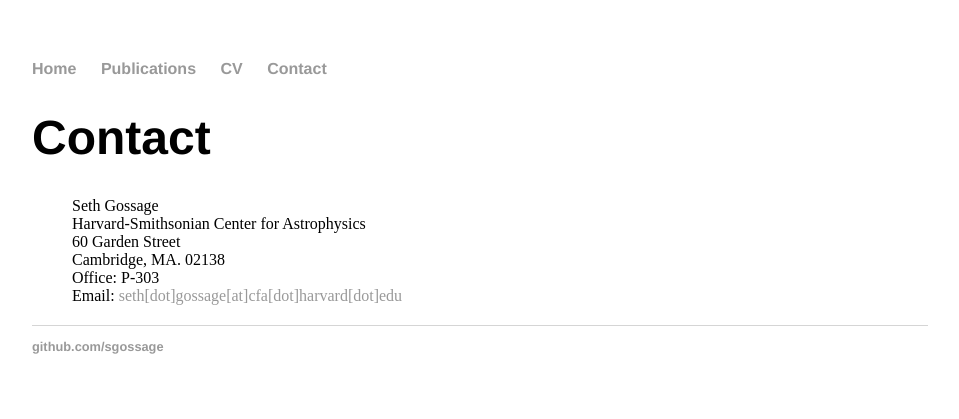
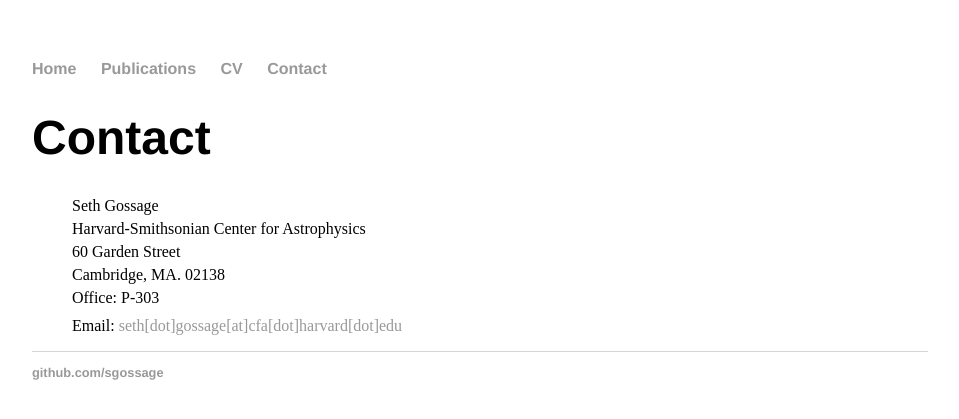
Before and after one commit to sgossage/sgossage.github.io, a Jekyll site: the page built from contact/index.html, in a window 1280 px wide. Shown: the top 419 px of the page, without its empty margins (160-1119 px from the left). Built offline with Jekyll 4.4.1, drawn with Linux system fonts in a browser that asks for light colours.

Commit message:
list spacing

```diff
--- a/contact/index.html
+++ b/contact/index.html
@@ -4,13 +4,13 @@ title: Contact
 ---
 <h1>{{ page.title}}</h1>
 <div class="blurb">
-  <ul style="list-style-type:none; margin-bottom: 20px">
-    <li>Seth Gossage</li>
-    <li>Harvard-Smithsonian Center for Astrophysics</li>
-    <li>60 Garden Street</li>
-    <li>Cambridge, MA. 02138</li>
-    <li>Office: P-303</li>
-    <li>Email: <a href="mailto:seth.gossage@cfa.harvard.edu">seth[dot]gossage[at]cfa[dot]harvard[dot]edu</a></li>
+  <ul style="list-style-type:none">
+    <li style=" margin-bottom: 5px">Seth Gossage</li>
+    <li style=" margin-bottom: 5px">Harvard-Smithsonian Center for Astrophysics</li>
+    <li style=" margin-bottom: 5px">60 Garden Street</li>
+    <li style=" margin-bottom: 5px">Cambridge, MA. 02138</li>
+    <li style=" margin-bottom: 10px">Office: P-303</li>
+    <li style=" margin-bottom: 10px">Email: <a href="mailto:seth.gossage@cfa.harvard.edu">seth[dot]gossage[at]cfa[dot]harvard[dot]edu</a></li>
   </ul>
 
 </div>
```
